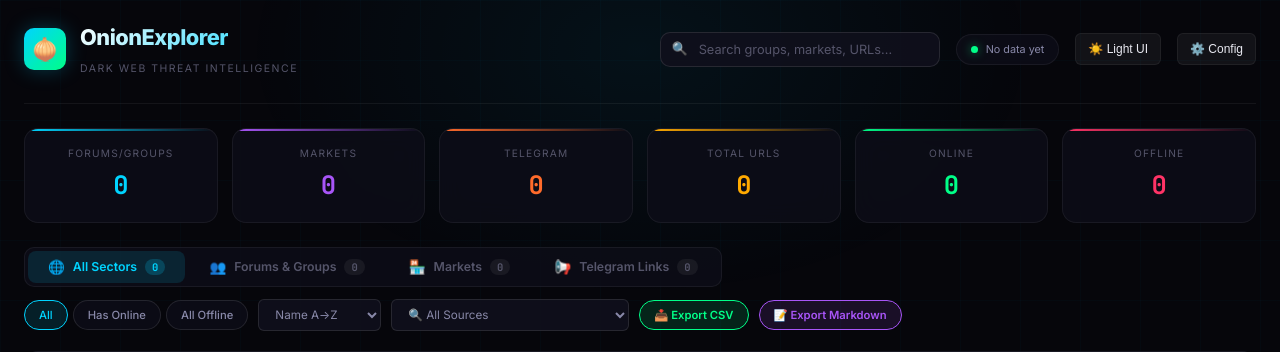
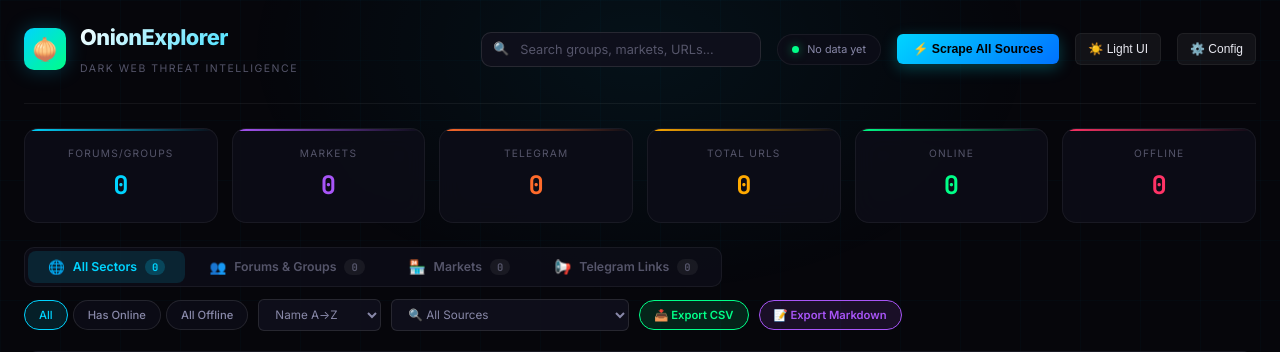
Before and after one commit to Piyush2425/OnionExplorer, a Flask app: page / in a window 1280 px wide. Shown: the top 352 px of the page. Run offline with Flask 3, Linux system fonts and the light colour scheme; data that the repository does not hold is empty; some libraries are stand-ins or nearby versions.

Commit message:
Add prominent 'Scrape All Sources' button on main UI header with auto-reload on scrape completion

```diff
--- a/static/css/style.css
+++ b/static/css/style.css
@@ -938,6 +938,38 @@ body::after {
     background: rgba(0, 242, 254, 0.08);
 }
 
+/* ---------- Scrape All Sources Action Button ---------- */
+.scrape-all-btn {
+    background: linear-gradient(135deg, var(--accent-cyan), #0072ff);
+    color: #000;
+    border: none;
+    border-radius: var(--radius-sm);
+    padding: 8px 16px;
+    font-size: 0.82rem;
+    font-weight: 700;
+    cursor: pointer;
+    display: inline-flex;
+    align-items: center;
+    gap: 8px;
+    box-shadow: 0 4px 15px rgba(0, 242, 254, 0.25);
+    transition: all var(--transition-fast);
+    white-space: nowrap;
+}
+
+.scrape-all-btn:hover {
+    transform: translateY(-1px);
+    box-shadow: 0 6px 20px rgba(0, 242, 254, 0.4);
+    filter: brightness(1.1);
+}
+
+.scrape-all-btn:disabled {
+    background: var(--border-subtle);
+    color: var(--text-muted);
+    box-shadow: none;
+    cursor: not-allowed;
+    transform: none;
+}
+
 /* ---------- Theme Toggle & Scraper Config ---------- */
 .theme-toggle-btn, .settings-btn {
     background: rgba(255, 255, 255, 0.05);
--- a/static/js/dashboard.js
+++ b/static/js/dashboard.js
@@ -17,6 +17,7 @@
     let currentSort = 'name-asc';
     let currentSourceFilter = 'all';
     let searchQuery = '';
+    let wasScraping = false;
 
     // ═══ INIT ═══
     document.addEventListener('DOMContentLoaded', async () => {
@@ -53,16 +54,31 @@
             updateScrapeStatus(meta);
 
             const runScrapeBtn = document.getElementById('runScrapeBtn');
+            const mainScrapeBtn = document.getElementById('mainScrapeBtn');
+
             if (meta.is_running) {
+                wasScraping = true;
                 if (runScrapeBtn) {
                     runScrapeBtn.disabled = true;
                     runScrapeBtn.textContent = '🔄 Scraper Running...';
                 }
+                if (mainScrapeBtn) {
+                    mainScrapeBtn.disabled = true;
+                    mainScrapeBtn.textContent = '🔄 Scraping All Sources...';
+                }
                 setTimeout(checkScraperStatus, 3000);
             } else {
+                if (wasScraping) {
+                    wasScraping = false;
+                    await loadData();
+                }
                 if (runScrapeBtn) {
                     runScrapeBtn.disabled = false;
                     runScrapeBtn.textContent = '🔄 Scrape Now';
+                }
+                if (mainScrapeBtn) {
+                    mainScrapeBtn.disabled = false;
+                    mainScrapeBtn.textContent = '⚡ Scrape All Sources';
                 }
             }
         } catch (err) {
@@ -148,6 +164,26 @@
 
     // ═══ EVENTS ═══
     function bindEvents() {
+        // Main Scrape All Button
+        const mainScrapeBtn = document.getElementById('mainScrapeBtn');
+        if (mainScrapeBtn) {
+            mainScrapeBtn.addEventListener('click', async () => {
+                try {
+                    mainScrapeBtn.disabled = true;
+                    mainScrapeBtn.textContent = '🔄 Scraping All Sources...';
+                    const resp = await fetch('/api/scraper/run', { method: 'POST' });
+                    const res = await resp.json();
+                    if (res.status === 'started' || res.status === 'already_running') {
+                        checkScraperStatus();
+                    }
+                } catch (err) {
+                    console.error('Failed to trigger scrape:', err);
+                    mainScrapeBtn.disabled = false;
+                    mainScrapeBtn.textContent = '⚡ Scrape All Sources';
+                }
+            });
+        }
+
         // Search
         const searchInput = document.getElementById('searchInput');
         let debounce;
--- a/templates/index.html
+++ b/templates/index.html
@@ -29,6 +29,9 @@
                     <span class="status-dot" id="scrapeStatusDot"></span>
                     <span id="scrapeStatusText">Loading...</span>
                 </div>
+                <button class="scrape-all-btn" id="mainScrapeBtn" title="Run manual scrape across all darkweb sources & update database">
+                    ⚡ Scrape All Sources
+                </button>
                 <button class="theme-toggle-btn" id="themeToggleBtn" title="Toggle Light/Dark Theme">☀️ Light UI</button>
                 <div class="settings-menu-container">
                     <button class="settings-btn" id="settingsBtn" title="Scraper Settings">⚙️ Config</button>
```
